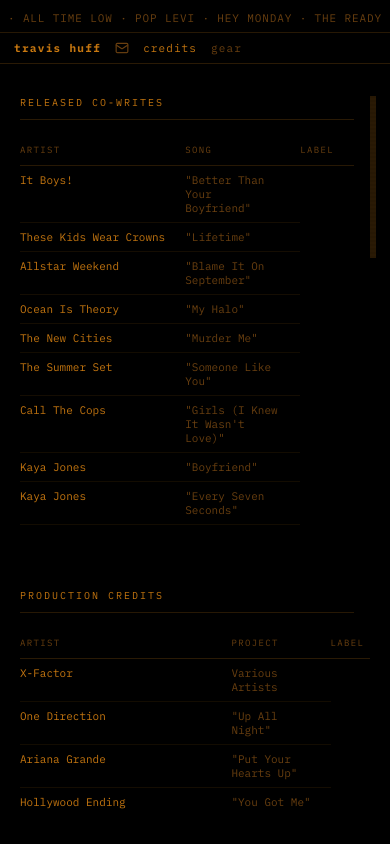
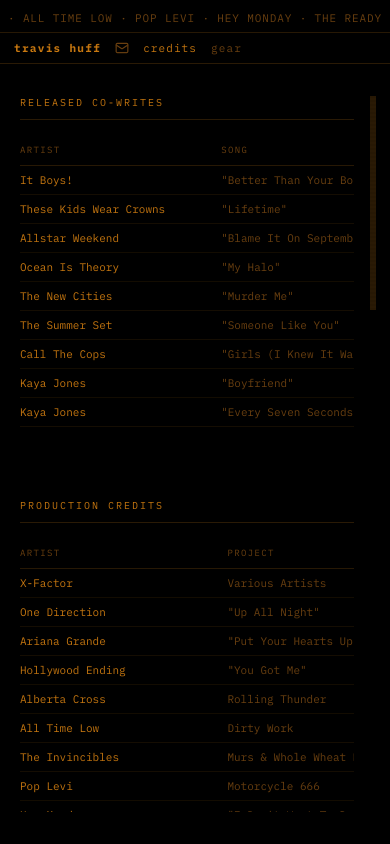
Before and after one commit to travishuff/travishuff_website, a React (Vite) app: page /credits in a window 390 px wide. Built offline with nearby package versions, Linux system fonts and the light colour scheme.

Commit message:
Fix mobile credits table overflow

```diff
--- a/src/pages/Credits.module.css
+++ b/src/pages/Credits.module.css
@@ -23,6 +23,18 @@
 .table {
   width: 100%;
   border-collapse: collapse;
+}
+
+.tableWrapper {
+  width: 100%;
+}
+
+.cowritesTable {
+  min-width: 620px;
+}
+
+.creditsTable {
+  min-width: 780px;
 }
 
 .th {
@@ -95,9 +107,37 @@
 }
 
 @media (max-width: 600px) {
-  .label,
-  .roleCol,
-  .role {
-    display: none;
+  .tableWrapper {
+    overflow-x: auto;
+    padding-bottom: 8px;
+    -webkit-overflow-scrolling: touch;
+    scrollbar-width: thin;
+    scrollbar-color: var(--amber-ghost) var(--black);
+  }
+
+  .tableWrapper::-webkit-scrollbar {
+    height: 6px;
+  }
+
+  .tableWrapper::-webkit-scrollbar-track {
+    background: var(--black);
+  }
+
+  .tableWrapper::-webkit-scrollbar-thumb {
+    background: var(--amber-ghost);
+    border-radius: 0;
+  }
+
+  .tableWrapper::-webkit-scrollbar-thumb:hover {
+    background: var(--amber-dim);
+  }
+
+  .th,
+  .td {
+    padding-right: 16px;
+  }
+
+  .creditsTable {
+    min-width: 700px;
   }
 }
--- a/src/pages/Credits.tsx
+++ b/src/pages/Credits.tsx
@@ -8,7 +8,8 @@
     <PageLayout>
       <section className={styles.section}>
         <h2 className={`${styles.sectionTitle} ${styles.cowritesTitle}`}>Released Co-Writes</h2>
-        <table className={styles.table}>
+        <div className={styles.tableWrapper}>
+          <table className={`${styles.table} ${styles.cowritesTable}`}>
             <thead>
               <tr>
                 <th className={`${styles.th} ${styles.cowritesTh}`}>Artist</th>
@@ -39,11 +40,13 @@
               ))}
             </tbody>
           </table>
+        </div>
       </section>
 
       <section className={styles.section}>
         <h2 className={`${styles.sectionTitle} ${styles.creditsTitle}`}>Production Credits</h2>
-        <table className={styles.table}>
+        <div className={styles.tableWrapper}>
+          <table className={`${styles.table} ${styles.creditsTable}`}>
             <thead>
               <tr>
                 <th className={`${styles.th} ${styles.creditsTh}`}>Artist</th>
@@ -76,6 +79,7 @@
               ))}
             </tbody>
           </table>
+        </div>
         <p className={styles.legend}>P = Producer · E = Engineer · M = Mixer · W = Writer</p>
       </section>
     </PageLayout>
```
Also changed, not shown: 1 other file (tests, documents, lock files or other folders). Lines whose indentation alone changed are shown as unchanged.
